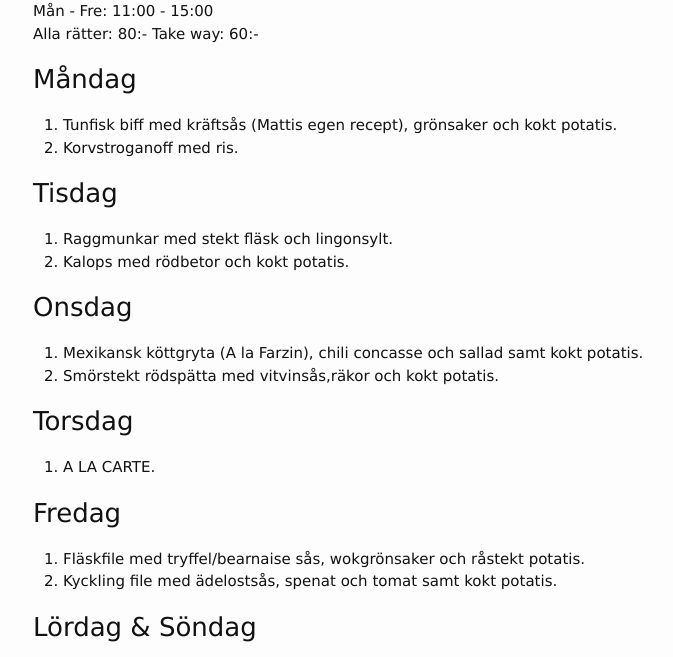
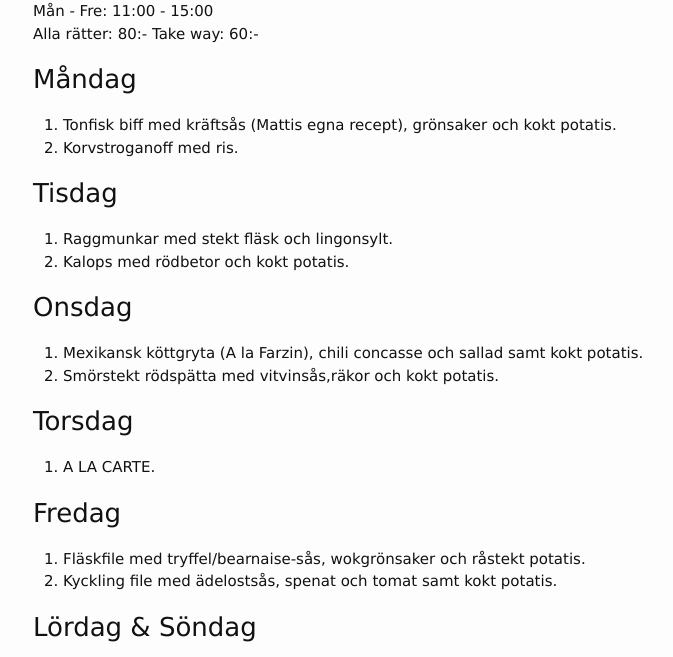
Before and after one commit to FarInn62/farinn62.github.io, a Jekyll site: the page built from lunch.md, in a window 1280 px wide. Shown: the part 162-819 px from the top of the page, without its empty margins (237-910 px from the left). Built offline with Jekyll 4.4.1, drawn with Linux system fonts in a browser that asks for light colours.

Commit message:
Update lunch.md

```diff
--- a/lunch.md
+++ b/lunch.md
@@ -12,7 +12,7 @@ Alla rätter: 80:- Take way: 60:-
 
 ### Måndag
 
-1. Tunfisk biff med kräftsås (Mattis egen recept), grönsaker och kokt potatis.
+1. Tonfisk biff med kräftsås (Mattis egna recept), grönsaker och kokt potatis.
 2. Korvstroganoff med ris.
 
 ### Tisdag
@@ -31,7 +31,7 @@ Alla rätter: 80:- Take way: 60:-
 
 ### Fredag
 
-1. Fläskfile med tryffel/bearnaise sås, wokgrönsaker och råstekt potatis.
+1. Fläskfile med tryffel/bearnaise-sås, wokgrönsaker och råstekt potatis.
 2. Kyckling file med ädelostsås, spenat och tomat samt kokt potatis.
 
 ### Lördag & Söndag
```
